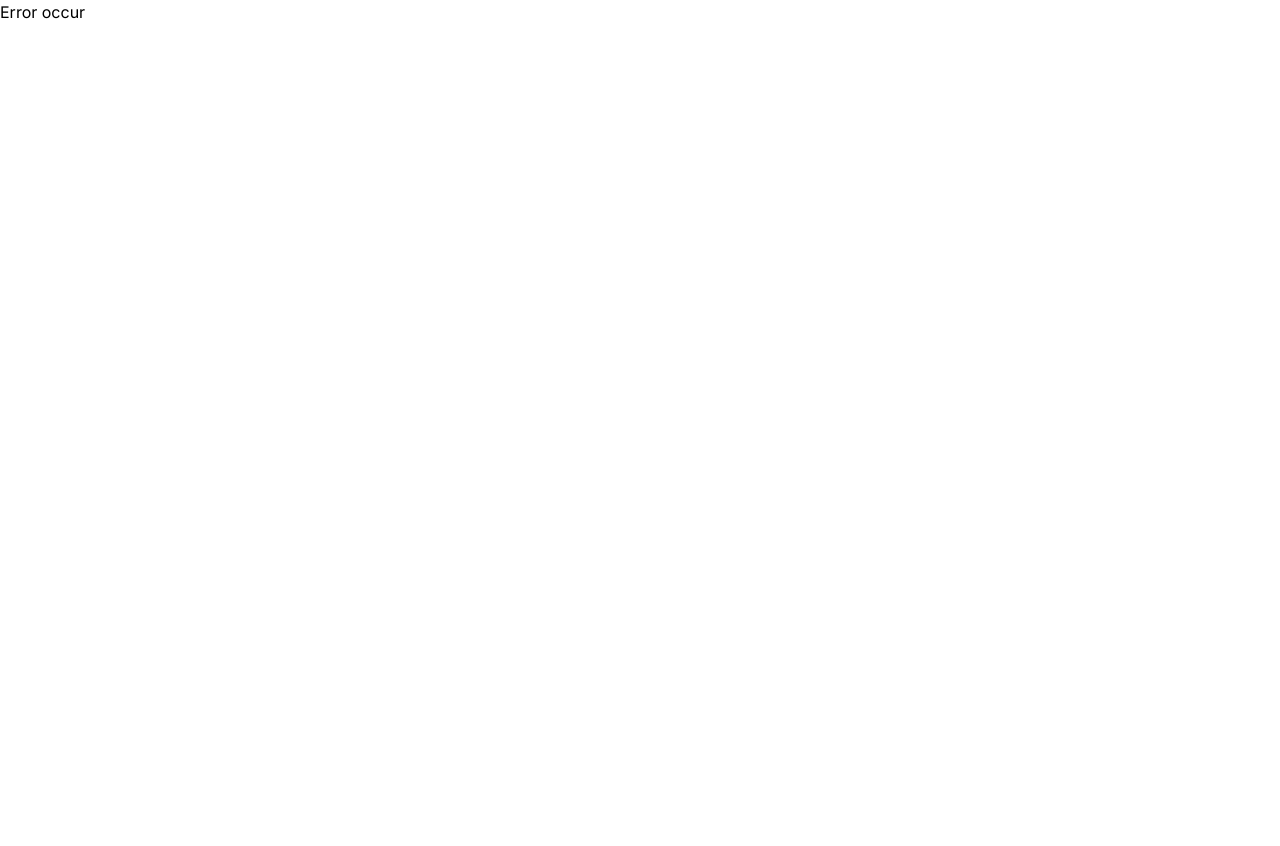
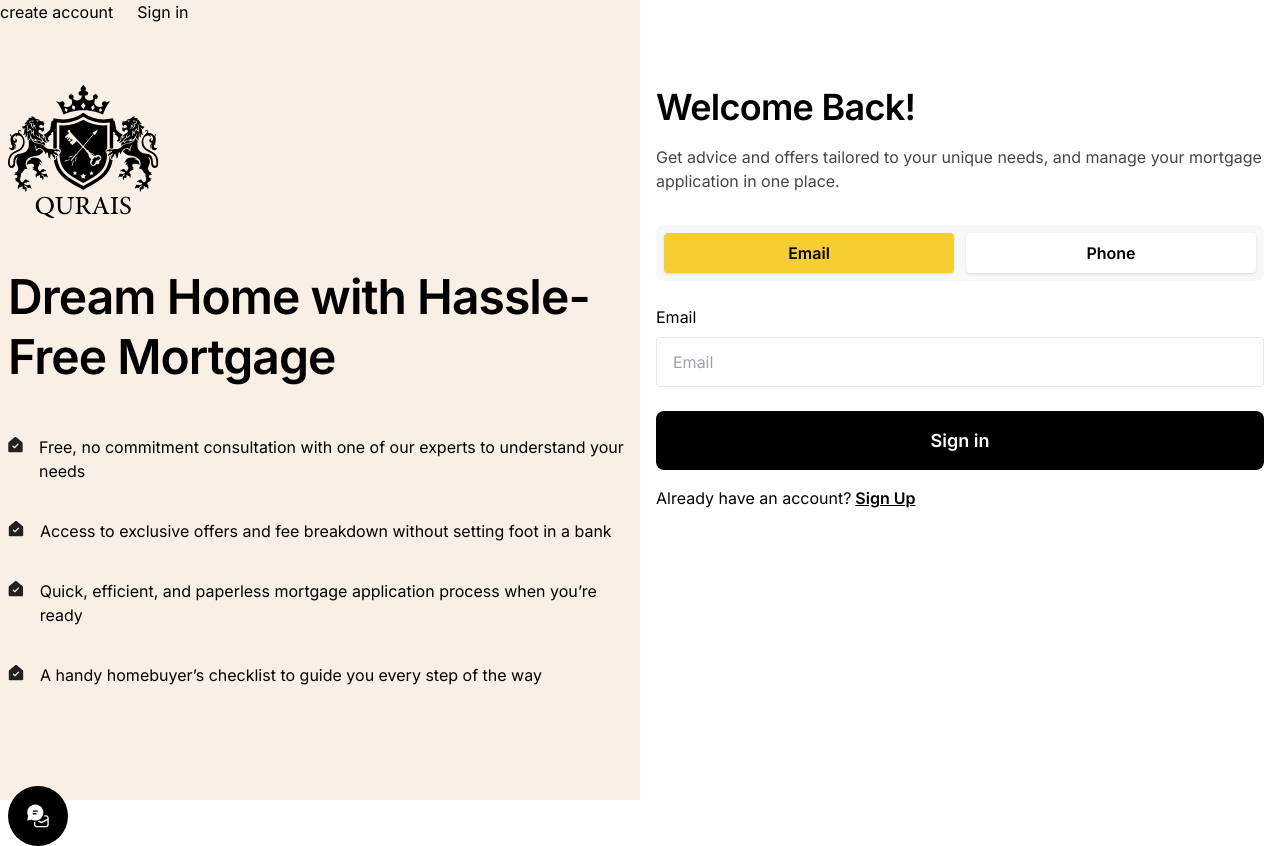
Before and after one commit to masudrahman-dev/qurais, a React (Vite) app: page /account/signin in a window 1280 px wide. Before the commit this address had no page. Before the commit the page ends 800 px from the top, so only its background shows below. Built offline with nearby package versions, Linux system fonts and the light colour scheme.

Commit message:
sign up page make done

```diff
--- a/package.json
+++ b/package.json
@@ -13,6 +13,7 @@
     "@radix-ui/colors": "^3.0.0",
     "@radix-ui/react-checkbox": "^1.0.4",
     "@radix-ui/react-icons": "^1.3.0",
+    "@radix-ui/react-tabs": "^1.0.4",
     "clsx": "^2.1.0",
     "localforage": "^1.10.0",
     "match-sorter": "^6.3.4",
--- a/src/App.tsx
+++ b/src/App.tsx
@@ -1,11 +1,15 @@
 import React from "react";
 import CreateAccount from "./components/templates/create-account/CreateAccount";
-import Checkbox from "./components/atoms/checkbox/Checkbox";
+import { Outlet } from "react-router-dom";
 
 const App = () => {
   return (
     <div>
-      <CreateAccount />
+      <nav className="absolute z-50 space-x-6">
+        <a href="/account/register">create account</a>
+        <a href="/account/signin">Sign in</a>
+      </nav>
+      <Outlet />
     </div>
   );
 };
--- a/src/components/atoms/checkbox/Checkbox.tsx
+++ b/src/components/atoms/checkbox/Checkbox.tsx
@@ -6,6 +6,7 @@ import { CheckIcon } from "@radix-ui/react-icons";
 export type CheckboxProps = React.InputHTMLAttributes<HTMLInputElement> & {
   label?: ReactNode;
   isChecked?: boolean;
+
 };
 
 const Checkbox = React.forwardRef(
--- /dev/null
+++ b/src/components/molecules/form-header/FormHeader.tsx
@@ -0,0 +1,15 @@
+import React from "react";
+
+const FormHeader = () => {
+  return (
+    <div>
+      <h2 className="text-title">Welcome Back!</h2>
+      <p className="text-base pt-4 pb-8 text-dark">
+        Get advice and offers tailored to your unique needs, and manage your
+        mortgage application in one place.
+      </p>
+    </div>
+  );
+};
+
+export default FormHeader;
--- /dev/null
+++ b/src/components/organisms/create-ccount-form/CreateAccountForm.tsx
@@ -0,0 +1,80 @@
+import React from "react";
+import Button from "../../atoms/button/Button";
+import Checkbox from "../../atoms/checkbox/Checkbox";
+import Input from "../../atoms/input/Input";
+import FormHeader from "../../molecules/form-header/FormHeader";
+
+const CreateAccountForm = () => {
+  return (
+    <div className="bg-white">
+      <div className="max-w-[608px] mx-auto pt-[85px]">
+        <form className="p-6">
+          <FormHeader />
+
+          <div className="space-y-base">
+            <div>
+              <label className="block " htmlFor="email">
+                <p className="pb-2 text-base">Email</p>
+                <Input type={"email"} placeholder="Email" />
+              </label>
+            </div>
+
+            <div>
+              <label className="block  " htmlFor="username">
+                <p className="pb-2 text-base">Phone Number</p>
+                <Input type={"tel"} placeholder="Phone Number" />
+              </label>
+            </div>
+
+            <div className="flex gap-4">
+              <label className="block " htmlFor="username">
+                <p className="pb-2 text-base">First Name</p>
+                <Input type={"text"} placeholder="First Name" />
+              </label>
+
+              <label className="block " htmlFor="username">
+                <p className="pb-2 text-base">Last Name</p>
+                <Input type={"text"} placeholder="Last Name" />
+              </label>
+            </div>
+
+            <div className="flex items-baseline gap-[10px]">
+              <Checkbox />
+              <span>I’d like to receive communication via Whatsapp</span>
+            </div>
+            <div className="flex items-baseline gap-[10px]">
+              <Checkbox isChecked={true} />
+              <p>
+                By using Qurais you agree to our
+                <span className="underline px-1">Terms of Service</span>
+                and that you have read and understood our
+                <span className="underline px-1">Privacy Policy</span>.
+              </p>
+            </div>
+
+            <Button>Continue</Button>
+
+            <div className="relative py-4">
+              <div className="h-[2px] rounded-full bg-gray-400 w-full"></div>
+              <span className="absolute px-4  rounded-lg  bg-white top-1/2 left-1/2 -translate-x-1/2 -translate-y-1/2">
+                Or use gmail
+              </span>
+            </div>
+            <Button className="bg-transparent border text-nowrap text-black">
+              Continue with Google
+            </Button>
+
+            <div>
+              <p>
+                <span>Already have an account?</span>
+                <span className="underline pl-1 font-semibold">Login</span>
+              </p>
+            </div>
+          </div>
+        </form>
+      </div>
+    </div>
+  );
+};
+
+export default CreateAccountForm;
--- /dev/null
+++ b/src/components/organisms/signin-form/SignInForm.tsx
@@ -0,0 +1,78 @@
+import React from "react";
+import FormHeader from "../../molecules/form-header/FormHeader";
+import * as Tabs from "@radix-ui/react-tabs";
+import Input from "../../atoms/input/Input";
+import Button from "../../atoms/button/Button";
+
+const TabsDemo = () => (
+  <Tabs.Root className="flex flex-col  " defaultValue="tab1">
+    <Tabs.List
+      className="shrink-0 flex gap-3 bg-silver p-2 rounded-lg "
+      aria-label="Manage your account"
+    >
+      <Tabs.Trigger
+        className="bg-white text-base shadow  font-semibold py-3 w-full flex-1 flex items-center justify-center  rounded leading-none  select-none text-black data-[state=active]:bg-secondary  outline-none cursor-default"
+        value="tab1"
+      >
+        Email
+      </Tabs.Trigger>
+      <Tabs.Trigger
+        className="bg-white text-base  shadow font-semibold py-3 w-full flex-1 flex items-center justify-center  rounded leading-none  select-none text-black data-[state=active]:bg-secondary  outline-none cursor-default"
+        value="tab2"
+      >
+        Phone
+      </Tabs.Trigger>
+    </Tabs.List>
+    <Tabs.Content
+      className="grow mt-6 bg-white rounded-b-md outline-none "
+      value="tab1"
+    >
+      <fieldset>
+        <div>
+          <label className="block " htmlFor="email">
+            <p className="pb-2 text-base">Email</p>
+            <Input type={"email"} placeholder="Email" />
+          </label>
+        </div>
+      </fieldset>
+    </Tabs.Content>
+    <Tabs.Content
+      className="grow  bg-white rounded-b-md outline-none mt-6 "
+      value="tab2"
+    >
+      <fieldset>
+        <div>
+          <label className="block  " htmlFor="username">
+            <p className="pb-2 text-base">Phone Number</p>
+            <Input type={"tel"} placeholder="Phone Number" />
+          </label>
+        </div>
+      </fieldset>
+    </Tabs.Content>
+    <Button type="submit" className="mt-6 mb-4">
+      Sign in
+    </Button>
+    <div>
+      <p>
+        <span>Already have an account?</span>
+        <span className="underline pl-1 font-semibold">Sign Up</span>
+      </p>
+    </div>
+  </Tabs.Root>
+);
+
+const SignInForm = () => {
+  return (
+    <div className="bg-white">
+      <div className="max-w-[608px] mx-auto pt-[85px]">
+        <form>
+          <FormHeader />
+
+          <TabsDemo />
+        </form>
+      </div>
+    </div>
+  );
+};
+
+export default SignInForm;
--- a/src/components/templates/create-account/CreateAccount.tsx
+++ b/src/components/templates/create-account/CreateAccount.tsx
@@ -6,6 +6,7 @@ import Button from "../../atoms/button/Button";
 
 import { CheckIcon } from "@radix-ui/react-icons";
 import Checkbox from "../../atoms/checkbox/Checkbox";
+import { Outlet } from "react-router-dom";
 
 const CreateAccount = () => {
   const ref = useRef<HTMLInputElement | null>(null);
@@ -14,81 +15,7 @@ const CreateAccount = () => {
     <div>
       <div className="grid grid-cols-2">
         <CreateAccountLeftSide />
-        <div className="bg-white">
-          <div className="max-w-[608px] mx-auto pt-[85px]">
-            <form className="p-6">
-              <h2 className="text-title">Explore your options</h2>
-              <p className="text-base pt-4 pb-8 text-dark">
-                Get advice and offers tailored to your unique needs, and manage
-                your mortgage application in one place.
-              </p>
-
-              <div className="space-y-base">
-                <div>
-                  <label className="block " htmlFor="email">
-                    <p className="pb-2 text-base">Email</p>
-                    <Input type={"email"} placeholder="Email" />
-                  </label>
-                </div>
-
-                <div>
-                  <label className="block  " htmlFor="username">
-                    <p className="pb-2 text-base">Phone Number</p>
-                    <Input type={"tel"} placeholder="Phone Number" />
-                  </label>
-                </div>
-
-                <div className="flex gap-4">
-                  <label className="block " htmlFor="username">
-                    <p className="pb-2 text-base">First Name</p>
-                    <Input type={"text"} placeholder="First Name" />
-                  </label>
-
-                  <label className="block " htmlFor="username">
-                    <p className="pb-2 text-base">Last Name</p>
-                    <Input type={"text"} placeholder="Last Name" />
-                  </label>
-                </div>
-
-                <div className="flex items-baseline gap-[10px]">
-                  <Checkbox />
-                  <span>I’d like to receive communication via Whatsapp</span>
-                </div>
-                <div className="flex items-baseline gap-[10px]">
-                  <Checkbox isChecked={true} />
-                  <p>
-                    By using Qurais you agree to our
-                    <span className="underline px-1">
-
-                      Terms of Service
-                    </span>
-                    and that you have read and understood our
-                    <span className="underline px-1">Privacy Policy</span>.
-                  </p>
-                </div>
-
-                <Button>Continue</Button>
-
-                <div className="relative py-4">
-                  <div className="h-[2px] rounded-full bg-gray-400 w-full"></div>
-                  <span className="absolute px-4  rounded-lg  bg-white top-1/2 left-1/2 -translate-x-1/2 -translate-y-1/2">
-                    Or use gmail
-                  </span>
-                </div>
-                <Button className="bg-transparent border text-nowrap text-black">
-                  Continue with Google
-                </Button>
-
-                <div>
-                  <p>
-                    <span>Already have an account?</span>
-                    <span className="underline pl-1 font-semibold">Login</span>
-                  </p>
-                </div>
-              </div>
-            </form>
-          </div>
-        </div>
+        <Outlet />
       </div>
     </div>
   );
--- a/tailwind.config.js
+++ b/tailwind.config.js
@@ -1,5 +1,5 @@
 /** @type {import('tailwindcss').Config} */
-import { blackA, violet } from "@radix-ui/colors";
+import { blackA, violet,green,mauve } from "@radix-ui/colors";
 export default {
   content: ["./index.html", "./src/**/*.{js,ts,jsx,tsx}"],
   theme: {
@@ -18,6 +18,8 @@ export default {
           DEFAULT: "#454545",
         },
         ...blackA,
+        ...green,
+        ...mauve,
         ...violet,
       },
       spacing: {
```
Also changed, not shown: src/routes/router.tsx (+19 -0 lines), 1 other file (tests, documents, lock files or other folders).
